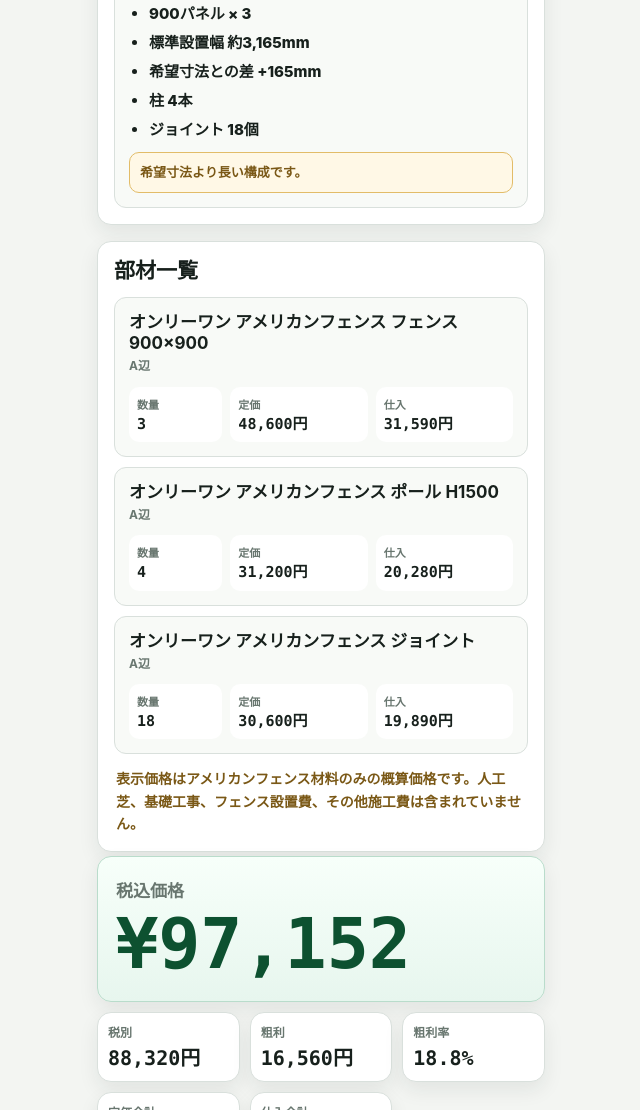
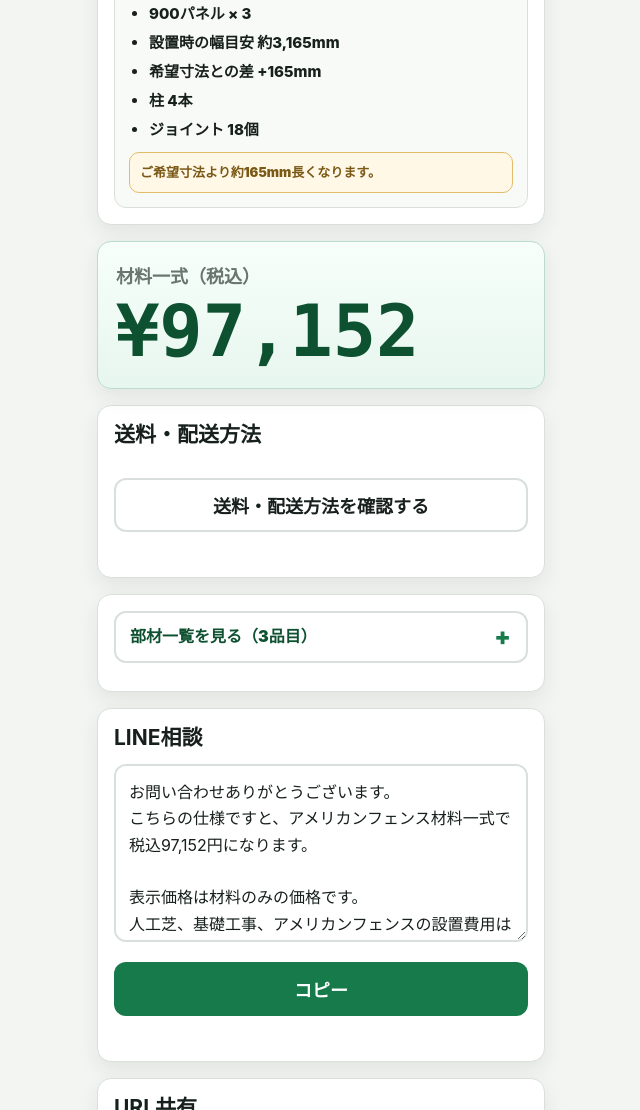
Before and after one commit to xinjiaantian83-prog/american-fence-estimate-tool, a plain HTML site: page index.html in a window 1280 px wide. Shown: the part 1690-2800 px from the top of the page, without its empty margins (319-959 px from the left). Drawn offline with Linux system fonts and the light colour scheme.

Commit message:
Simplify customer estimate display

```diff
--- a/index.html
+++ b/index.html
@@ -10,7 +10,7 @@
   <main class="app">
     <header class="hero">
       <h1>アメリカンフェンス概算見積</h1>
-      <p>材料販売価格をすばやく回答する内部ツール</p>
+      <p>設置寸法に合わせて材料一式の目安を確認できます。</p>
     </header>
 
     <section class="card input-card" aria-labelledby="inputTitle">
@@ -63,39 +63,26 @@
       <div id="selectedSegmentDetail" class="selected-segment-detail"></div>
     </section>
 
-    <section class="card" aria-labelledby="partsTitle">
-      <div class="section-head">
-        <h2 id="partsTitle">部材一覧</h2>
-      </div>
-      <div id="partsList" class="parts-list" aria-label="使用部材一覧"></div>
-      <p class="notice">表示価格はアメリカンフェンス材料のみの概算価格です。人工芝、基礎工事、フェンス設置費、その他施工費は含まれていません。</p>
+    <section class="summary-grid" aria-label="価格">
+      <article class="total-card">
+        <span>材料一式（税込）</span>
+        <strong id="customerTotalTaxIn">¥0</strong>
+      </article>
     </section>
 
-    <section class="summary-grid" aria-label="価格">
-      <article class="total-card">
-        <span>税込価格</span>
-        <strong id="customerTotalTaxIn">¥0</strong>
-      </article>
-      <article class="metric-card">
-        <span>税別</span>
-        <strong id="customerTotal">0円</strong>
-      </article>
-      <article class="metric-card">
-        <span>粗利</span>
-        <strong id="profit">0円</strong>
-      </article>
-      <article class="metric-card">
-        <span>粗利率</span>
-        <strong id="profitRate">0.0%</strong>
-      </article>
-      <article class="metric-card">
-        <span>定価合計</span>
-        <strong id="listTotal">0円</strong>
-      </article>
-      <article class="metric-card">
-        <span>仕入合計</span>
-        <strong id="costTotal">0円</strong>
-      </article>
+    <section class="card action-card" aria-labelledby="shippingTitle">
+      <div class="section-head">
+        <h2 id="shippingTitle">送料・配送方法</h2>
+      </div>
+      <button id="shippingButton" class="ghost-button full-button" type="button">送料・配送方法を確認する</button>
+      <p id="shippingStatus" class="copy-status" role="status" aria-live="polite"></p>
+    </section>
+
+    <section class="card parts-card" aria-label="部材一覧">
+      <details id="partsDetails">
+        <summary id="partsSummary">部材一覧を見る</summary>
+        <div id="partsList" class="parts-list" aria-label="使用部材一覧"></div>
+      </details>
     </section>
 
     <section class="card reply-card" aria-labelledby="replyTitle">
@@ -115,6 +102,14 @@
       <button id="shareButton" class="ghost-button full-button" type="button">共有URLをコピー</button>
       <p id="shareStatus" class="copy-status" role="status" aria-live="polite"></p>
     </section>
+
+    <section class="card notice-card" aria-labelledby="noticeTitle">
+      <div class="section-head">
+        <h2 id="noticeTitle">注意事項</h2>
+      </div>
+      <div id="noticeList" class="notice-list"></div>
+      <p class="notice">表示価格はアメリカンフェンス材料のみの概算価格です。人工芝、基礎工事、フェンス設置費、その他施工費は含まれていません。</p>
+    </section>
   </main>
 
   <script src="fence-engine.js"></script>
--- a/script.js
+++ b/script.js
@@ -28,12 +28,11 @@ const elements = {
   drawingCanvas: $("drawingCanvas"),
   selectedSegmentDetail: $("selectedSegmentDetail"),
   customerTotalTaxIn: $("customerTotalTaxIn"),
-  customerTotal: $("customerTotal"),
-  listTotal: $("listTotal"),
-  costTotal: $("costTotal"),
-  profit: $("profit"),
-  profitRate: $("profitRate"),
+  shippingButton: $("shippingButton"),
+  shippingStatus: $("shippingStatus"),
+  partsSummary: $("partsSummary"),
   partsList: $("partsList"),
+  noticeList: $("noticeList"),
   replyText: $("replyText"),
   copyButton: $("copyButton"),
   copyStatus: $("copyStatus"),
@@ -74,6 +73,15 @@ function yenMark(value) {
 function percent(value) {
   if (!Number.isFinite(value)) return "0.0%";
   return `${value.toFixed(1)}%`;
+}
+
+function escapeHtml(value) {
+  return String(value)
+    .replace(/&/g, "&amp;")
+    .replace(/</g, "&lt;")
+    .replace(/>/g, "&gt;")
+    .replace(/"/g, "&quot;")
+    .replace(/'/g, "&#39;");
 }
 
 function sanitizeCount(value) {
@@ -840,10 +848,11 @@ function renderSelectedSegmentDetail(layout) {
     : "<li>パネルなし</li>";
   const gateLine = segment.gates.length ? `<li>門扉 × ${segment.gates.length}</li>` : "";
   const diff = segment.differenceMm === 0 ? "差なし" : `${segment.differenceMm > 0 ? "+" : ""}${segment.differenceMm.toLocaleString("ja-JP")}mm`;
-  const warningLines = segment.warnings.length
+  const warningMessages = getCustomerWarnings({ ...layout, warnings: segment.warnings }, segment);
+  const warningLines = warningMessages.length
     ? `
       <div class="segment-warnings" role="alert">
-        ${segment.warnings.map((warning) => `<p>${warning.message}</p>`).join("")}
+        ${warningMessages.map((message) => `<p>${escapeHtml(message)}</p>`).join("")}
       </div>
     `
     : "";
@@ -854,7 +863,7 @@ function renderSelectedSegmentDetail(layout) {
       <ul>
         ${panelLines}
         ${gateLine}
-        <li>標準設置幅 約${segment.actualMm.toLocaleString("ja-JP")}mm</li>
+        <li>設置時の幅目安 約${segment.actualMm.toLocaleString("ja-JP")}mm</li>
         <li>希望寸法との差 ${diff}</li>
         <li>柱 ${segment.posts}本</li>
         <li>ジョイント ${segment.joints}個</li>
@@ -864,17 +873,24 @@ function renderSelectedSegmentDetail(layout) {
   `;
 }
 
+function isGateRelatedItem(item) {
+  const name = item.name || "";
+  return item.category === "gate" || item.sku === "hinge" || item.sku === "latch" || name.includes("門扉") || name.includes("ヒンジ") || name.includes("ラッチ");
+}
+
 function renderParts(layout) {
+  const itemCount = layout.items.length;
+  elements.partsSummary.textContent = itemCount > 0 ? `部材一覧を見る（${itemCount}品目）` : "部材一覧を見る";
   elements.partsList.innerHTML = layout.items.map((item) => {
-    const product = PRODUCT_MASTER[item.sku];
-    const costAmount = product ? product.costPrice * item.qty : 0;
+    const segmentLabel = item.segmentIds && item.segmentIds.length ? `${item.segmentIds.join("・")}辺` : "全体";
+    const gateNote = isGateRelatedItem(item) ? '<span class="parts-note parts-gate-note">門扉用</span>' : "";
+    const customerSubtotalTaxIn = Math.round(item.subtotal * CUSTOMER_RATE * (1 + TAX_RATE));
     return `
       <div class="part-card">
-        <h3>${item.name}<small class="parts-note">${item.segmentIds.join("・")}辺</small></h3>
-        <div class="part-values">
+        <h3>${escapeHtml(item.name)}${gateNote}<small class="parts-note">対象辺：${escapeHtml(segmentLabel)}</small></h3>
+        <div class="part-values customer-part-values">
           <span><small>数量</small><strong>${item.qty.toLocaleString("ja-JP")}</strong></span>
-          <span><small>定価</small><strong>${yen(item.subtotal)}</strong></span>
-          <span><small>仕入</small><strong>${yen(costAmount)}</strong></span>
+          <span><small>税込小計</small><strong>${yen(customerSubtotalTaxIn)}</strong></span>
         </div>
       </div>
     `;
@@ -883,11 +899,46 @@ function renderParts(layout) {
 
 function renderPrice(price) {
   elements.customerTotalTaxIn.textContent = yenMark(price.customerTotalTaxIn);
-  elements.customerTotal.textContent = yen(price.customerTotal);
-  elements.listTotal.textContent = yen(price.listTotal);
-  elements.costTotal.textContent = yen(price.costTotal);
-  elements.profit.textContent = yen(price.profit);
-  elements.profitRate.textContent = percent(price.profitRate);
+}
+
+function getCustomerWarningMessage(warning, segment) {
+  const code = warning && warning.code;
+  const differenceMm = Number(warning && warning.differenceMm);
+  if (code === "LONGER_THAN_TARGET") {
+    const diff = Number.isFinite(differenceMm) ? Math.abs(differenceMm) : Math.abs(segment && segment.differenceMm);
+    return `ご希望寸法より約${diff.toLocaleString("ja-JP")}mm長くなります。`;
+  }
+  if (code === "SHORTER_THAN_TARGET") {
+    const diff = Number.isFinite(differenceMm) ? Math.abs(differenceMm) : Math.abs(segment && segment.differenceMm);
+    return `ご希望寸法より約${diff.toLocaleString("ja-JP")}mm短くなります。`;
+  }
+  if (code === "INVALID_GATE_POSITION") return "門扉の位置をもう一度ご確認ください。";
+  if (code === "EMPTY_MANUAL_CONFIGURATION") return "パネル枚数を入力してください。";
+  if (code === "NON_POSITIVE_DIMENSION") return "希望寸法を1mm以上で入力してください。";
+  if (code === "NO_AUTO_COMBINATION") return "この寸法に近い組み合わせが見つかりませんでした。";
+  if (code === "BOX_CLOSURE_MISMATCH") return "四角囲いの向かい合う辺の寸法をご確認ください。";
+  if (code === "SEGMENT_COUNT_MISMATCH") return "形状に対する辺の数をご確認ください。";
+  if (code === "UNSUPPORTED_SKU") return "選択中の部材を確認してください。";
+  return "入力内容をご確認ください。";
+}
+
+function getCustomerWarnings(layout, segment = null) {
+  const warnings = segment ? segment.warnings : layout.warnings;
+  const messages = warnings.map((warning) => getCustomerWarningMessage(warning, segment));
+  return Array.from(new Set(messages));
+}
+
+function renderNotices(layout) {
+  const messages = getCustomerWarnings(layout);
+  if (!messages.length) {
+    elements.noticeList.innerHTML = "";
+    return;
+  }
+  elements.noticeList.innerHTML = `
+    <div class="segment-warnings" role="alert">
+      ${messages.map((message) => `<p>${escapeHtml(message)}</p>`).join("")}
+    </div>
+  `;
 }
 
 function renderReply(price) {
@@ -910,6 +961,7 @@ function render() {
   renderSelectedSegmentDetail(layout);
   renderParts(layout);
   renderPrice(price);
+  renderNotices(layout);
   renderReply(price);
   saveState();
   elements.shareUrl.value = window.location.href;
@@ -931,6 +983,10 @@ function setupInputs() {
   elements.resetButton.addEventListener("click", () => {
     state = normalizeState(INITIAL_STATE);
     render();
+  });
+
+  elements.shippingButton.addEventListener("click", () => {
+    elements.shippingStatus.textContent = "送料・配送方法は設置地域と荷受け条件により変わります。LINE相談で確認してください。";
   });
 }
 
--- a/style.css
+++ b/style.css
@@ -85,9 +85,8 @@ h2 {
 
 .summary-grid {
   display: grid;
-  grid-template-columns: repeat(3, minmax(0, 1fr));
-  gap: 10px;
-  margin: 4px 0 16px;
+  grid-template-columns: 1fr;
+  margin: 16px 0 0;
 }
 
 .total-card,
@@ -100,7 +99,6 @@ h2 {
 }
 
 .total-card {
-  grid-column: 1 / -1;
   padding: 20px 18px 22px;
   border-color: #b9dccb;
   background: linear-gradient(180deg, #f7fffa, #e7f6ee);
@@ -114,7 +112,7 @@ h2 {
 }
 
 .total-card span {
-  font-size: 17px;
+  font-size: 18px;
 }
 
 .total-card strong {
@@ -122,7 +120,7 @@ h2 {
   margin-top: 8px;
   color: var(--accent-dark);
   font-family: ui-monospace, SFMono-Regular, Menlo, monospace;
-  font-size: clamp(48px, 15vw, 70px);
+  font-size: clamp(50px, 15vw, 72px);
   line-height: 0.98;
   letter-spacing: 0;
   word-break: keep-all;
@@ -692,6 +690,46 @@ h2 {
 .parts-list {
   display: grid;
   gap: 10px;
+  margin-top: 14px;
+}
+
+.parts-card details {
+  display: grid;
+  gap: 12px;
+}
+
+.parts-card summary {
+  min-height: 52px;
+  list-style: none;
+  border: 2px solid var(--line);
+  border-radius: 12px;
+  background: #ffffff;
+  color: var(--accent-dark);
+  padding: 13px 44px 13px 14px;
+  font-size: 16px;
+  font-weight: 900;
+  line-height: 1.35;
+  cursor: pointer;
+  position: relative;
+}
+
+.parts-card summary::-webkit-details-marker {
+  display: none;
+}
+
+.parts-card summary::after {
+  content: "+";
+  position: absolute;
+  top: 50%;
+  right: 15px;
+  transform: translateY(-50%);
+  color: var(--accent);
+  font-size: 24px;
+  line-height: 1;
+}
+
+.parts-card details[open] summary::after {
+  content: "-";
 }
 
 .part-card {
@@ -719,10 +757,18 @@ h2 {
   line-height: 1.35;
 }
 
+.parts-gate-note {
+  color: var(--accent-dark);
+}
+
 .part-values {
   display: grid;
   grid-template-columns: 0.68fr 1fr 1fr;
   gap: 8px;
+}
+
+.customer-part-values {
+  grid-template-columns: minmax(0, 0.8fr) minmax(0, 1fr);
 }
 
 .part-values span {
@@ -753,6 +799,10 @@ h2 {
   font-size: 14px;
   font-weight: 800;
   line-height: 1.6;
+}
+
+.notice-list:empty + .notice {
+  margin-top: 0;
 }
 
 .reply-card textarea {
```
Also changed, not shown: dist/server/index.js.
